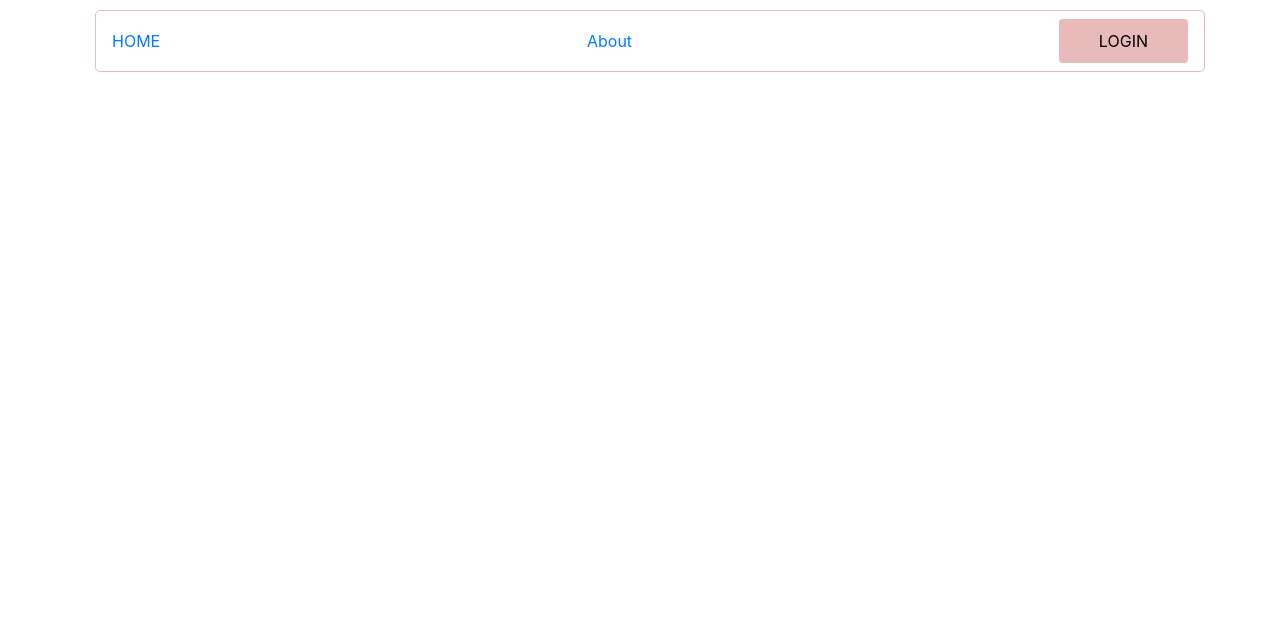
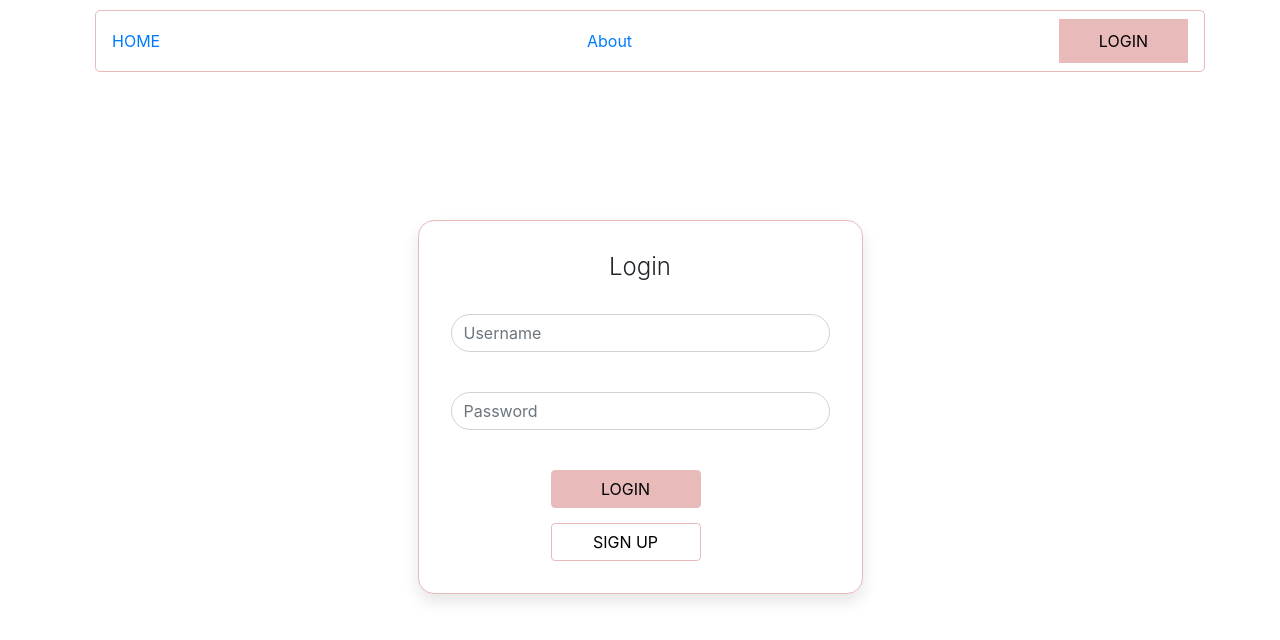
Before and after one commit to KaterinaHajdari/events, a React (Create React App) app in the folder EventsAgencyClient/: page /login in a window 1280 px wide. Shown: the top 640 px of the page. Built offline with nearby package versions, Linux system fonts and the light colour scheme.

Commit message:
Login Layout

```diff
--- a/EventsAgencyClient/package.json
+++ b/EventsAgencyClient/package.json
@@ -6,6 +6,7 @@
     "@testing-library/jest-dom": "^4.2.4",
     "@testing-library/react": "^9.5.0",
     "@testing-library/user-event": "^7.2.1",
+    "axios": "^0.19.2",
     "bootstrap": "^4.5.2",
     "react": "^16.13.1",
     "react-dom": "^16.13.1",
@@ -13,7 +14,8 @@
     "react-router-dom": "^5.2.0",
     "react-scripts": "3.4.1",
     "reactstrap": "^8.5.1",
-    "redux": "^4.0.5"
+    "redux": "^4.0.5",
+    "redux-thunk": "^2.3.0"
   },
   "scripts": {
     "start": "react-scripts start",
--- a/EventsAgencyClient/src/components/Header.js
+++ b/EventsAgencyClient/src/components/Header.js
@@ -1,7 +1,8 @@
 import React from "react";
 import { Link, Route } from "react-router-dom";
 import About from "./About";
-import { Navbar, Button } from "reactstrap";
+import Login from './Login';
+import { Navbar} from "reactstrap";
 
 class Header extends React.Component {
   render() {
@@ -25,11 +26,10 @@ class Header extends React.Component {
         <Navbar style={navbarStyle}>
           <Link to="/">HOME</Link>
           <Link to="/about">About</Link>
-
-          <Button style={buttonStyle}>LOGIN</Button>{" "}
+         <Link to="/login" style={buttonStyle}>LOGIN</Link>
         </Navbar>
         <Route path="/about" component={About} />
-
+        <Route path="/login" component={Login} />
       </div>
     );
   }
--- /dev/null
+++ b/EventsAgencyClient/src/components/Login.css
@@ -0,0 +1,84 @@
+.form{
+    margin-top:100px;
+}
+.card-signin {
+    border: 1px solid #e8baba ;
+    border-radius: 1rem;
+    box-shadow: 0 0.5rem 1rem 0 rgba(0, 0, 0, 0.1);
+
+  }
+
+  .card-signin .card-title {
+    margin-bottom: 2rem;
+    font-weight: 300;
+    font-size: 1.5rem;
+  }
+
+  .card-signin .card-body {
+    padding: 2rem;
+  }
+
+  .form-signin {
+    width: 100%;
+  }
+
+  .form-signin .btn {
+    font-size: 80%;
+    border-radius: 5rem;
+    letter-spacing: .1rem;
+    font-weight: bold;
+    padding: 1rem;
+    transition: all 0.2s;
+  }
+
+  .form-label-group {
+    position: relative;
+    margin-bottom: 1rem;
+  }
+
+  .form-label-group input {
+    height: auto;
+    border-radius: 2rem;
+  }
+
+  .login-button {
+      text-align: center;
+    color: black;
+    background-color: #e8baba;
+    border-color: #e8baba;
+    width:150px;
+    margin-left: 100px;
+}
+.login-button:hover{
+  background-color: #d4b1b5!important;
+  color:black;
+  border-color: #e8baba;
+}
+
+.login-button:active{
+  background-color: #e8baba !important;
+}
+.login-button:focus{
+  color:black;
+  background-color: #e8baba!important;
+}
+
+.signup-button{
+  text-align: center;
+  color: black;
+  background-color: white;
+  border-color: #e8baba ;
+  width:150px;
+  margin:15px 0px 0px 100px;
+}
+
+.signup-button:hover{
+  background-color: #d4b1b5 !important;
+  color:black;
+  border-color: #e8baba;
+}
+
+.signup-button:focus{
+  background-color: #e8baba!important;
+  color:black;
+}
--- /dev/null
+++ b/EventsAgencyClient/src/components/Login.js
@@ -0,0 +1,37 @@
+import React from "react";
+import {Link} from 'react-router-dom';
+import "/home/x.lici/Desktop/eventsagency/EventsAgencyClient/src/components/Login.css";
+class Login extends React.Component {
+  render() {
+    return (
+        <div class="form">
+        <div class="row">
+          <div class="col-sm-9 col-md-7 col-lg-5 mx-auto">
+            <div class="card card-signin my-5">
+              <div class="card-body">
+                <h5 class="card-title text-center">Login</h5>
+
+                  <div class="form-label-group">
+                    <input type="text" id="username" class="form-control" placeholder="Username" required autofocus/>
+                    <label for="username"></label>
+                  </div>
+
+                  <div class="form-label-group">
+                    <input type="password" id="password" class="form-control" placeholder="Password" required/>
+                    <label for="password"></label>
+                  </div>
+
+                  <div id="button">
+
+                  <button className="btn btn-primary text-uppercase login-button" >LOGIN</button>
+                </div>
+                <Link className="btn btn-primary text-uppercase signup-button" to="/about">Sign Up</Link>
+              </div>
+            </div>
+          </div>
+        </div>
+      </div>
+    );
+  }
+}
+export default Login;
```
Also changed, not shown: 1 other file (tests, documents, lock files or other folders).
